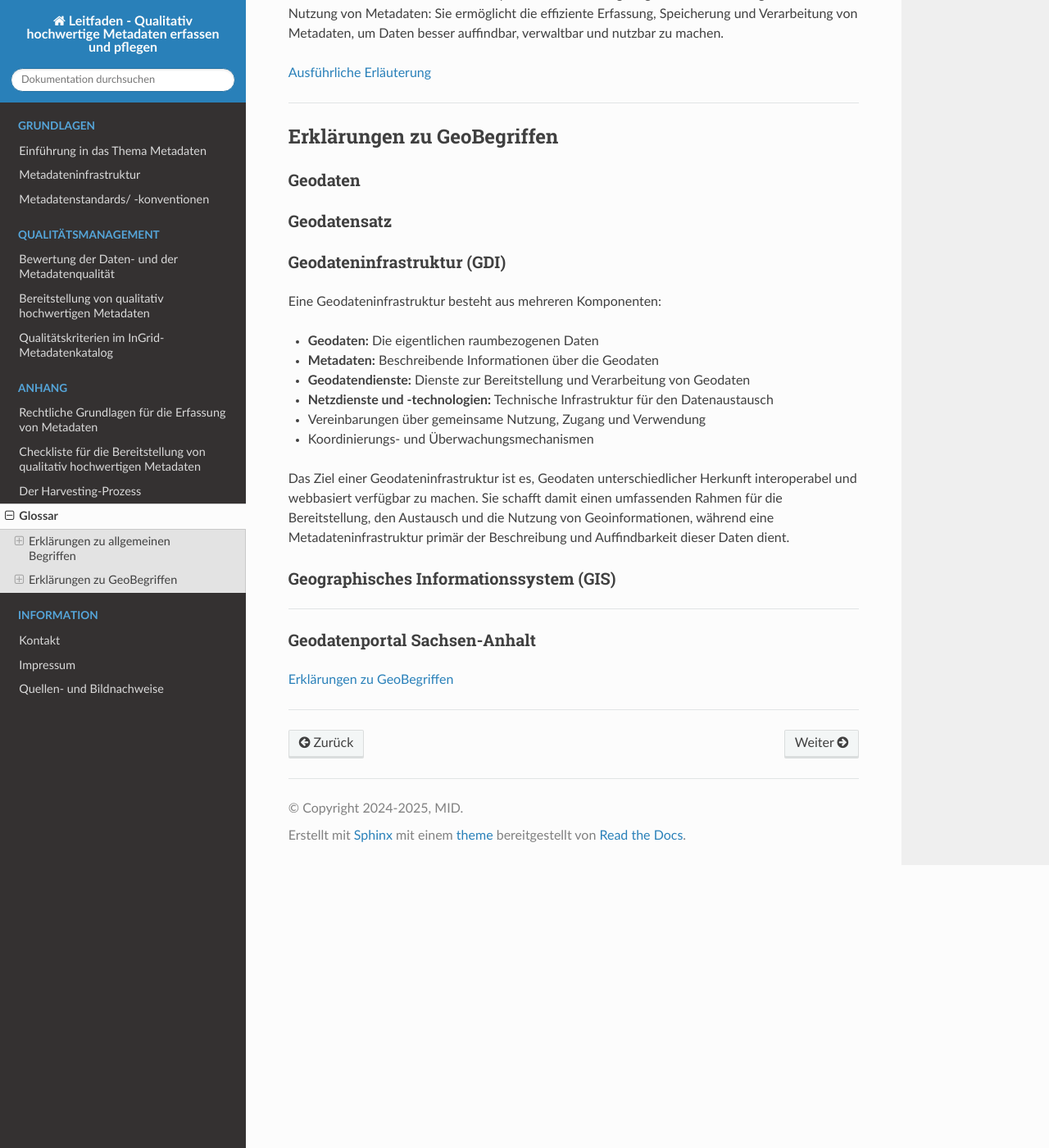
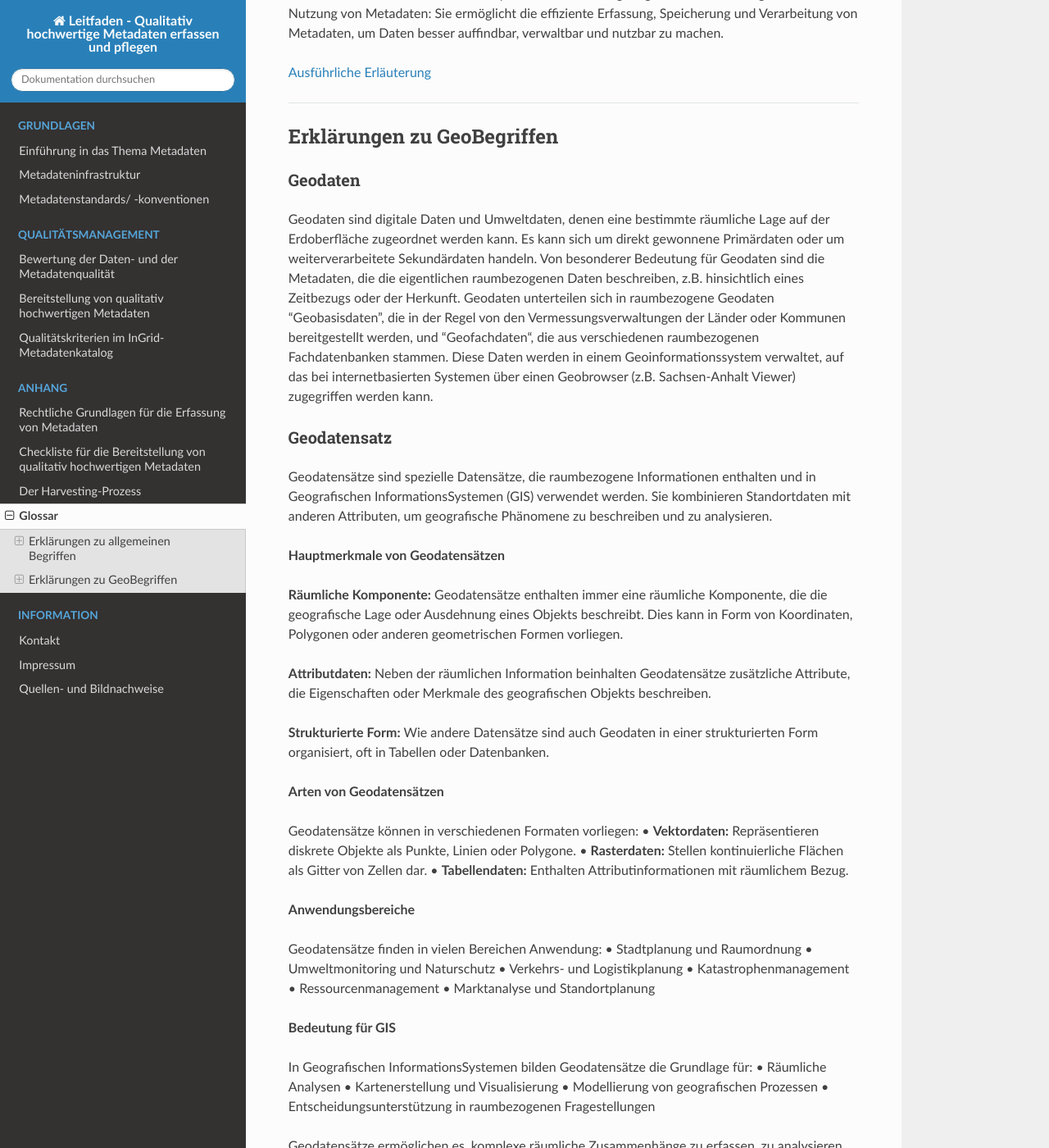
Before and after one commit to tomiwo/ingrid-mdk-st-high-quality-metadata, a Sphinx documentation site: the page built from docs/anhang/wichtige-begriffe.rst, in a window 1280 px wide and 1400 px high, scrolled down 777 px. Shown: the whole window at 82% size. Built offline with Sphinx 7.4.7 and the Read the Docs theme 3.1.0, drawn with Linux system fonts in a browser that asks for light colours; some of the changed text lies outside the part shown.

Commit message:
Aktualisierung

```diff
--- a/docs/anhang/wichtige-begriffe.rst
+++ b/docs/anhang/wichtige-begriffe.rst
@@ -48,8 +48,49 @@ Erklärungen zu GeoBegriffen
 Geodaten
 ^^^^^^^^
 
+Geodaten sind digitale Daten und Umweltdaten, denen eine bestimmte räumliche Lage auf der Erdoberfläche zugeordnet werden kann. Es kann sich um direkt gewonnene Primärdaten oder um weiterverarbeitete Sekundärdaten handeln. Von besonderer Bedeutung für Geodaten sind die Metadaten, die die eigentlichen raumbezogenen Daten beschreiben, z.B. hinsichtlich eines Zeitbezugs oder der Herkunft. Geodaten unterteilen sich in raumbezogene Geodaten “Geobasisdaten”, die in der Regel von den Vermessungsverwaltungen der Länder oder Kommunen bereitgestellt werden, und “Geofachdaten“, die aus verschiedenen raumbezogenen Fachdatenbanken stammen. Diese Daten werden in einem Geoinformationssystem verwaltet, auf das bei internetbasierten Systemen über einen Geobrowser (z.B. Sachsen-Anhalt Viewer) zugegriffen werden kann.
+
+
 Geodatensatz
 ^^^^^^^^^^^^
+
+Geodatensätze sind spezielle Datensätze, die raumbezogene Informationen enthalten und in Geografischen InformationsSystemen (GIS) verwendet werden. Sie kombinieren Standortdaten mit anderen Attributen, um geografische Phänomene zu beschreiben und zu analysieren.
+
+**Hauptmerkmale von Geodatensätzen**
+
+**Räumliche Komponente:** Geodatensätze enthalten immer eine räumliche Komponente, die die geografische Lage oder Ausdehnung eines Objekts beschreibt. Dies kann in Form von Koordinaten, Polygonen oder anderen geometrischen Formen vorliegen.
+
+**Attributdaten:** Neben der räumlichen Information beinhalten Geodatensätze zusätzliche Attribute, die Eigenschaften oder Merkmale des geografischen Objekts beschreiben.
+
+**Strukturierte Form:** Wie andere Datensätze sind auch Geodaten in einer strukturierten Form organisiert, oft in Tabellen oder Datenbanken.
+
+**Arten von Geodatensätzen**
+
+Geodatensätze können in verschiedenen Formaten vorliegen:
+•	**Vektordaten:** Repräsentieren diskrete Objekte als Punkte, Linien oder Polygone.
+•	**Rasterdaten:** Stellen kontinuierliche Flächen als Gitter von Zellen dar.
+•	**Tabellendaten:** Enthalten Attributinformationen mit räumlichem Bezug.
+
+**Anwendungsbereiche**
+
+Geodatensätze finden in vielen Bereichen Anwendung:
+•	Stadtplanung und Raumordnung
+•	Umweltmonitoring und Naturschutz
+•	Verkehrs- und Logistikplanung
+•	Katastrophenmanagement
+•	Ressourcenmanagement
+•	Marktanalyse und Standortplanung
+
+**Bedeutung für GIS**
+
+In Geografischen InformationsSystemen bilden Geodatensätze die Grundlage für:
+•	Räumliche Analysen
+•	Kartenerstellung und Visualisierung
+•	Modellierung von geografischen Prozessen
+•	Entscheidungsunterstützung in raumbezogenen Fragestellungen
+
+Geodatensätze ermöglichen es, komplexe räumliche Zusammenhänge zu erfassen, zu analysieren und zu visualisieren. Sie sind daher ein unverzichtbares Werkzeug in vielen Bereichen, die mit raumbezogenen Informationen arbeiten.
+
 
 Geodateninfrastruktur (GDI)
 ^^^^^^^^^^^^^^^^^^^^^^^^^^^
```
